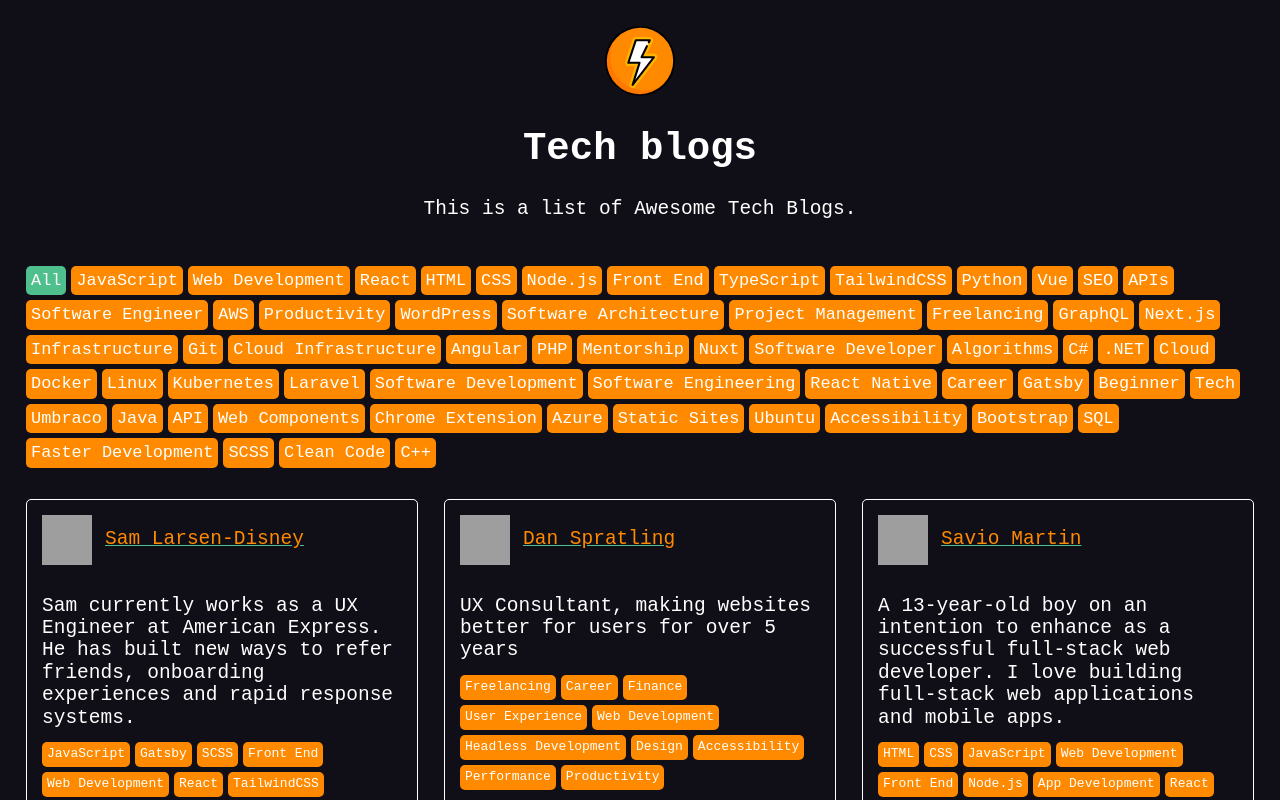
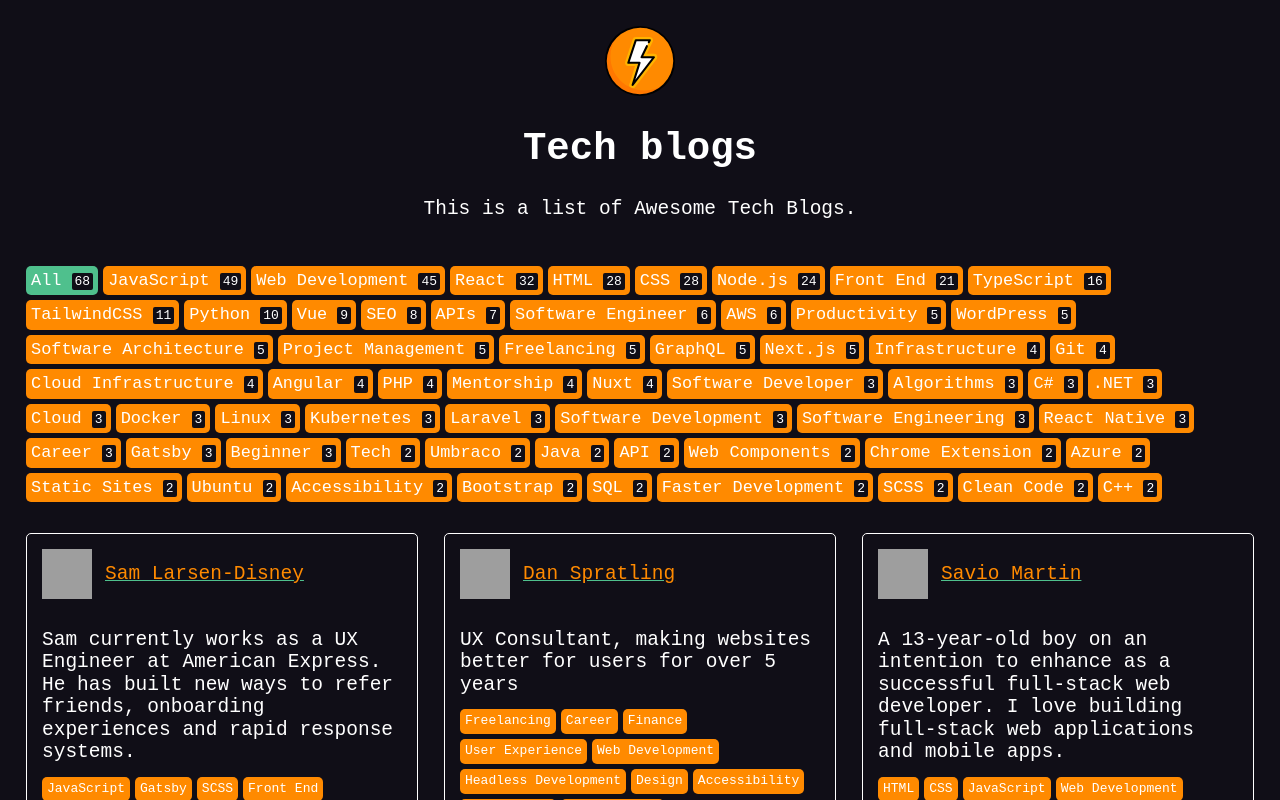
Before and after one commit to markodenic/awesome-tech-blogs, a Nuxt app: page / in a window 1280 px wide. Shown: the top 800 px of the page. Built offline with nearby package versions, Linux system fonts and the light colour scheme; grey boxes are pictures that could not be loaded.

Commit message:
Add number of blogs to the tags

```diff
--- a/assets/less/app.less
+++ b/assets/less/app.less
@@ -4,9 +4,9 @@
   - Design:   [Marko Denic](https://markodenic.com)
 */
 
-@import './helpers';
+@import "./helpers";
 
-html{
+html {
   --black: #100e17;
   --orange: #ff8a00;
   --green: #4fc08d;
@@ -15,8 +15,8 @@ html{
   scroll-behavior: smooth;
   background-color: var(--black);
   color: #fff;
-  ::selection{
-    background:var(--orange);
+  ::selection {
+    background: var(--orange);
     color: #fff;
   }
   .wrapper {
@@ -40,8 +40,8 @@ html{
     cursor: pointer;
     outline: 0;
     background-color: var(--orange);
-    -webkit-transition: background-color .4s;
-    transition: background-color .4s;
+    -webkit-transition: background-color 0.4s;
+    transition: background-color 0.4s;
     padding: 5px;
     border-radius: 5px;
     font-size: 1.3rem;
@@ -51,6 +51,12 @@ html{
     &--small {
       cursor: default;
       font-size: 1rem;
+    }
+    .number {
+      background-color: var(--black);
+      font-size: 1rem;
+      padding: 1px 3px;
+      border-radius: 2px;
     }
   }
   .blogs {
--- a/pages/index.vue
+++ b/pages/index.vue
@@ -7,6 +7,7 @@
         @click="activeTag = 'all'"
       >
         All
+        <span class="number">{{ '' | blogsLength }}</span>
       </button>
 
       <button
@@ -17,6 +18,7 @@
         @click="activeTag = tag.name"
       >
         {{ tag.name }}
+        <span class="number">{{ tag.name | blogsLength }}</span>
       </button>
     </div>
 
@@ -75,12 +77,16 @@ export default {
       blogs: [],
     }
   },
-
+  filters: {
+    blogsLength: (tag) => {
+      if (!tag) return blogs.length
+      return blogs.filter(blog => blog.tags.includes(tag)).length
+    }
+  },
   created () {
     this.getTags();
     this.blogs = shuffle(blogs);
   },
-
   methods: {
     getTags () {
       // Get all tags
```
